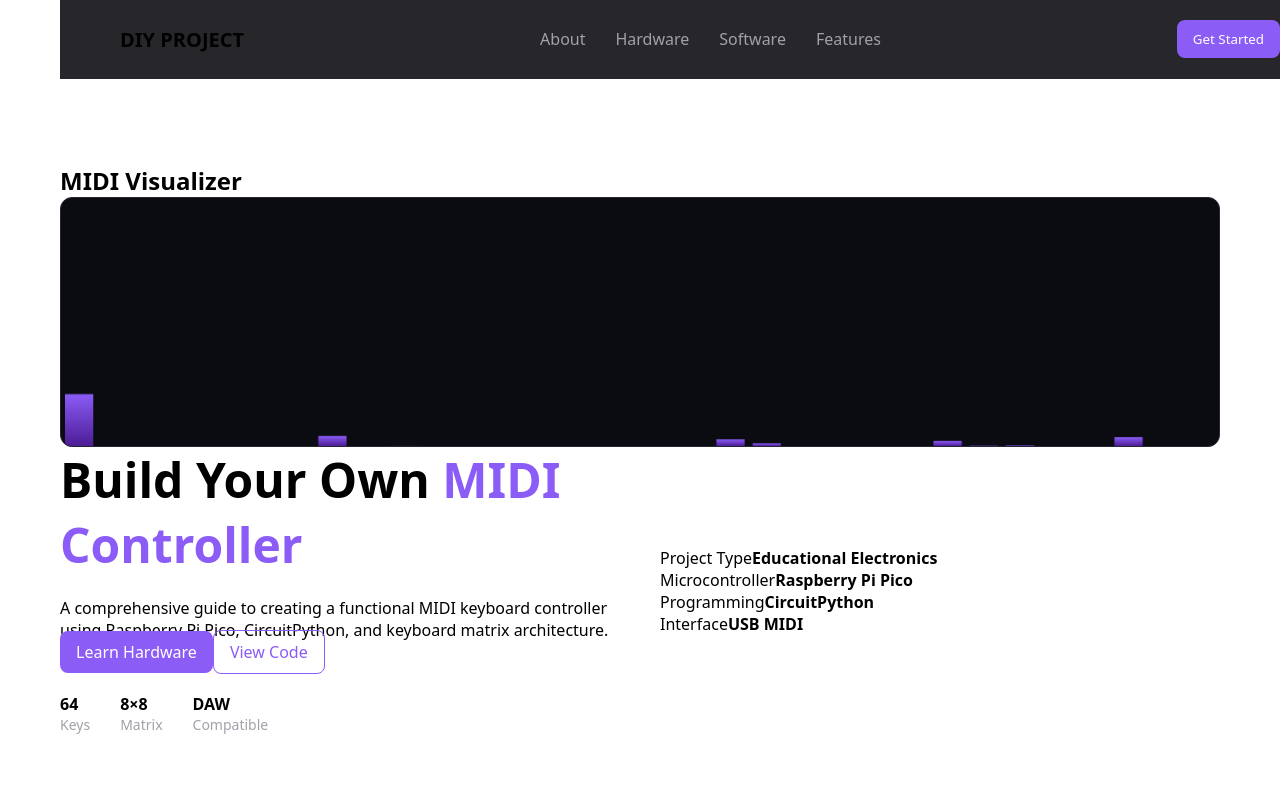
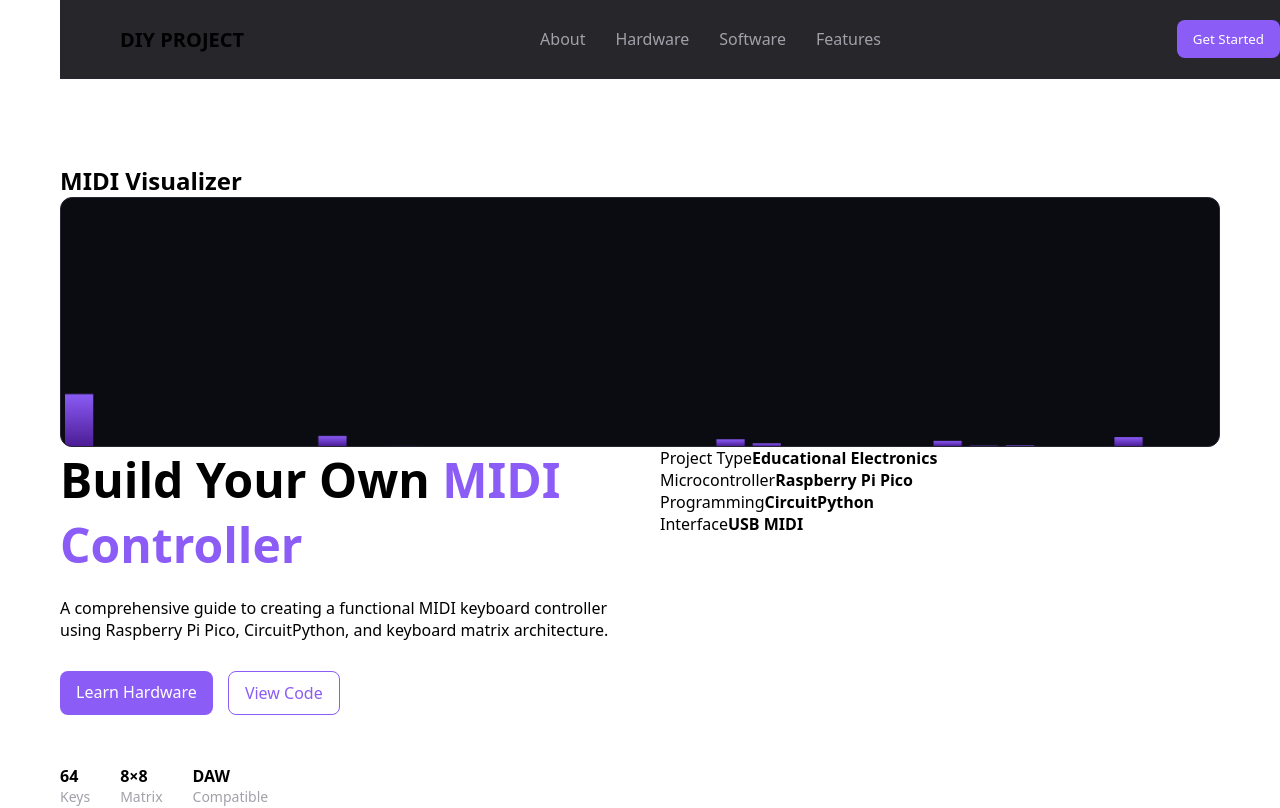
Before and after one commit to vishal1237451/midinew, a Next.js app: page / in a window 1280 px wide. Shown: the top 808 px of the page. Built offline with nearby package versions, Linux system fonts and the light colour scheme.

Commit message:
fix: prevent hero button overlap with content
Adjust grid layout and add flexbox spacing for hero section.

Co-authored-by: Vishal Singh <195429399+vishal1237451@users.noreply.github.com>

```diff
--- a/styles.css
+++ b/styles.css
@@ -42,6 +42,7 @@ body{
   color:white;border:none;
   padding:10px 16px;border-radius:8px;
   cursor:pointer;text-decoration:none;
+  display:inline-block;white-space:nowrap;
 }
 
 .btn-outline{
@@ -49,6 +50,7 @@ body{
   color:var(--accent);
   padding:10px 16px;border-radius:8px;
   text-decoration:none;
+  display:inline-block;white-space:nowrap;
 }
 
 .section{margin:80px 0;}
@@ -57,10 +59,18 @@ body{
   display:grid;
   grid-template-columns:1fr 1fr;
   gap:40px;
-  align-items:center;
+  align-items:flex-start;
 }
 
-.hero h1{font-size:48px;margin-bottom:20px;}
+.hero-text{
+  display:flex;flex-direction:column;gap:20px;
+}
+
+.hero h1{font-size:48px;margin-bottom:0;}
+
+.hero-buttons{
+  display:flex;gap:15px;margin-top:10px;
+}
 
 .accent{color:var(--accent);}
 
```
